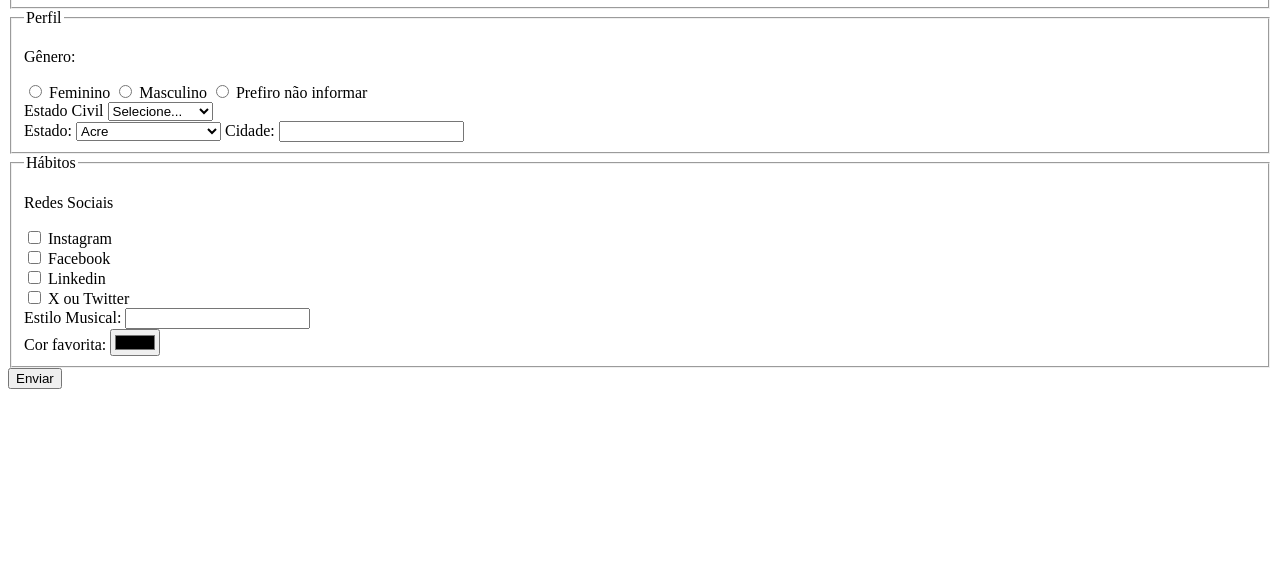
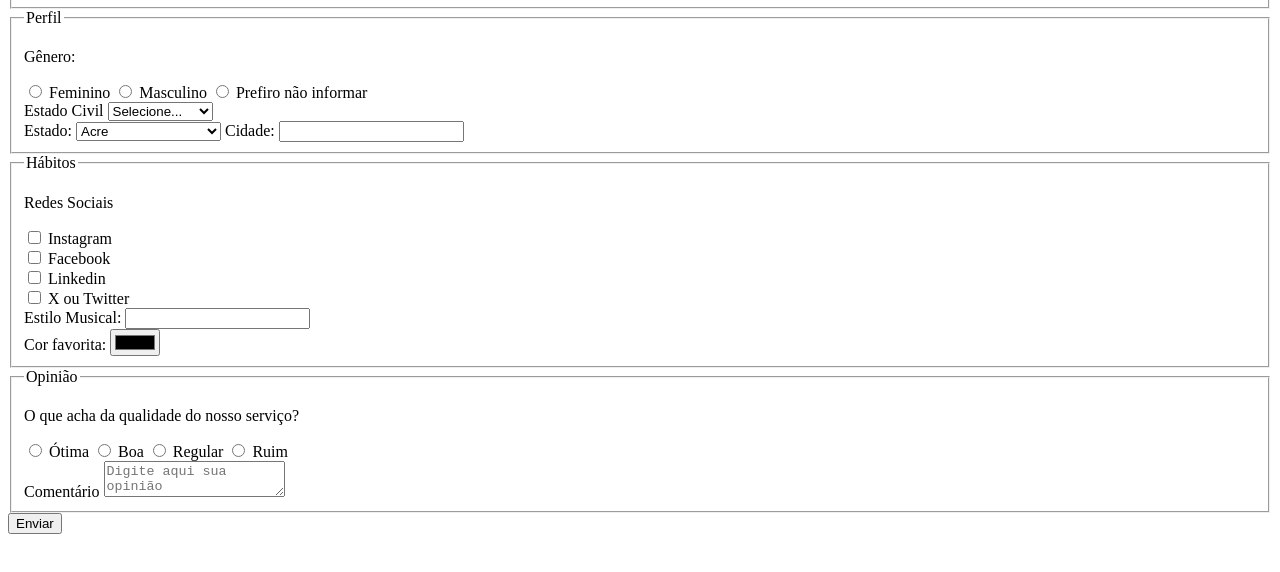
Before and after one commit to arindevdesign/pesquisa-culturama, a plain HTML site: page index.html in a window 1280 px wide. Shown: the part 150-722 px from the top of the page. Drawn offline with Linux system fonts and the light colour scheme.

Commit message:
add opinion section

```diff
--- a/index.html
+++ b/index.html
@@ -116,6 +116,27 @@
                 <label for="favoriteColor">Cor favorita:</label>
                 <input type="color" name="userFavoriteColor" id="favoriteColor">
             </fieldset>
+
+            <fieldset>
+                <legend>Opinião</legend>
+                <p>O que acha da qualidade do nosso serviço?</p>
+                <input id="great" type="radio" name="userSatisfaction" value="otima">
+                <label for="great">Ótima</label>
+
+                <input id="good" type="radio" name="userSatisfaction" value="boa">
+                <label for="good">Boa</label>
+
+                <input id="regular" type="radio" name="userSatisfaction" value="regular">
+                <label for="regular">Regular</label>
+
+                <input id="bad" type="radio" name="userSatisfaction" value="ruim">
+                <label for="bad">Ruim</label>
+                <br>
+
+                <label for="comment">Comentário</label>
+                <textarea id="comment" name="userComment" placeholder="Digite aqui sua opinião"></textarea>
+            </fieldset>
+
             <button type="submit">Enviar</button>
         </form>
     </section>
```
